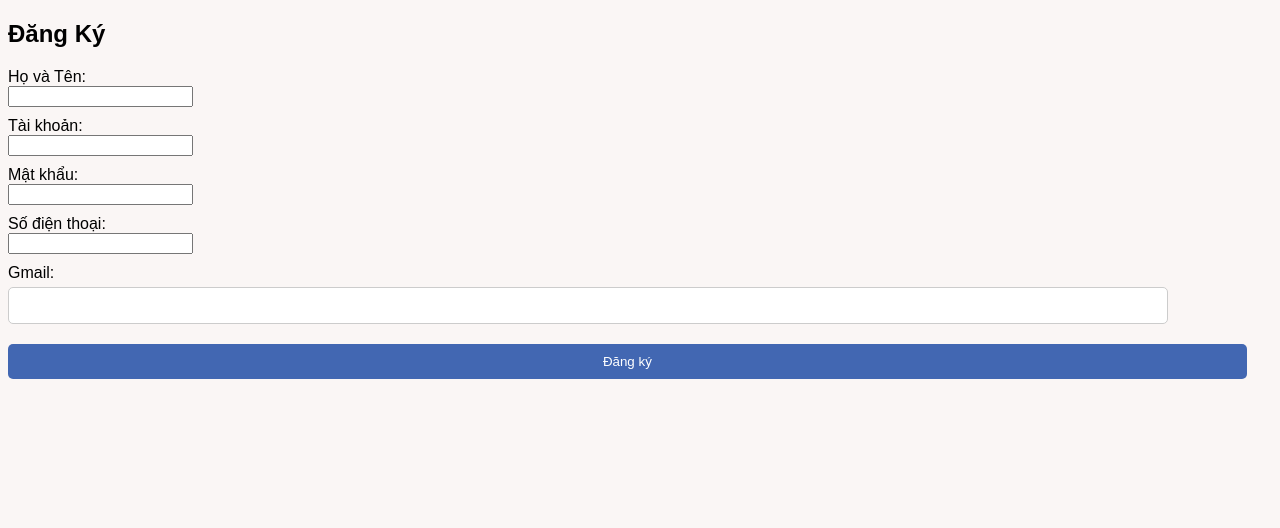
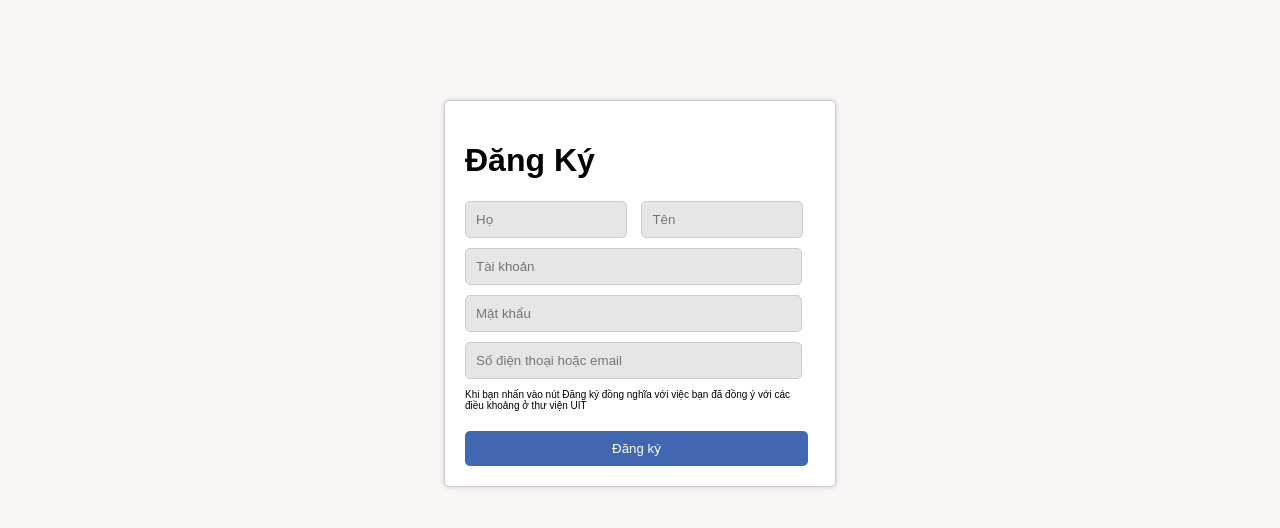
Before and after one commit to UIT-21521549/NMCNPPM, a Flask app: page /register in a window 1280 px wide. Shown: the top 528 px of the page. Run offline with Flask 3, Linux system fonts and the light colour scheme.

Commit message:
update fomart in html

```diff
--- a/static/style.css
+++ b/static/style.css
@@ -11,18 +11,30 @@ body {
   border: 1px solid #ccc;
   border-radius: 5px;
   box-shadow: 0px 0px 5px #ccc;
+  background: White;
 }
 label {
   display: block;
-  margin-top: 10px;
 }
 input[type="account"],
-input[type="password"] {
+input[type="password"],
+input[type="your_number"],
+input[type="Gmail"]{
   width: 90%;
   padding: 10px;
-  margin-top: 5px;
+  margin-top: 10px;
   border: 1px solid #ccc;
   border-radius: 5px;
+  background: #e6e6e6;
+}
+input[type="Fist_name"],
+input[type="Last_name"]{
+  width: 40%;
+  padding: 10px;
+
+  border: 1px solid #ccc;
+  border-radius: 5px;
+    background: #e6e6e6;
 }
 input[type="submit"] {
   width: 98%;
@@ -41,3 +53,21 @@ a {
   color: #4267B2;
   text-decoration: none;
 }
+
+
+.register {
+  width: 350px;
+  margin: 0 auto;
+  margin-top: 100px;
+  padding: 20px;
+  border: 1px solid #ccc;
+  border-radius: 5px;
+  box-shadow: 0px 0px 5px #ccc;
+  background: White;
+}
+
+.disclaimer {
+      font-size: 10px;
+      margin-top: 10px;
+      padding-right:10px;
+    }
--- a/templates/register.html
+++ b/templates/register.html
@@ -2,7 +2,7 @@
 <html lang="vie">
   <head>
     <meta charset="UTF-8" />
-    <title>Login</title>
+    <title>Đăng Ký</title>
     <link
       rel="stylesheet"
       type="text/css"
@@ -13,23 +13,21 @@
     <body>
         <div class="register">
             <form action="/register" method="POST">
-                <h2 class = 'Dang_nhap'> Đăng Ký</h2>
+                <h1 class = 'Dang_nhap'> Đăng Ký</h1>
+                <div class = "name">
+                    <input type="Fist_name" id="First_name" name="username" placeholder ="Họ" onfocus="this.placeholder = ''" onblur="this.placeholder = 'Họ'" style ="margin-right:10px;" required>
+                    <input type="Last_name" id="Last_name" name="username" placeholder ="Tên" onfocus="this.placeholder = ''" onblur="this.placeholder = 'Tên'" required>
+                </div>
 
-                <label for="name">Họ và Tên: </label>
-                <input type="text" id="name" name="username">
+                <input type="account" id="account" name="account" placeholder ="Tài khoản" onfocus="this.placeholder = ''" onblur="this.placeholder = 'Tài khoản'" required >
 
-                <label for="username">Tài khoản: </label>
-                <input type="text" id="username" name="username">
+                <input type="password" id="password" name="password" placeholder ="Mật khẩu" onfocus="this.placeholder = ''" onblur="this.placeholder = 'Mật khẩu'" required>
 
-                <label for="password">Mật khẩu: </label>
-                <input type="text" id="password" name="password">
+                <input type="your_number" id="number" name="number" placeholder ="Số điện thoại hoặc email" onfocus="this.placeholder = ''" onblur="this.placeholder = 'Số điện thoại hoặc email'" required>
 
-                <label for="number">Số điện thoại: </label>
-                <input type="text" id="number" name="number">
-                <label for="number">Gmail: </label>
-                <input type="password" id="password" name="password">
+                 <div class="disclaimer">Khi bạn nhấn vào nút Đăng ký đồng nghĩa với việc bạn đã đồng ý với các điều khoảng ở thư viện UIT</div>
                 <div class="button">
-                    <input type="submit" value="Đăng ký" name="action-2" id ='02'>
+                    <input type="submit" value="Đăng ký" name="Dang_ky" >
                 </div>
             </form>
         </div>
```
Also changed, not shown: templates/index.html (+7 -7 lines).
